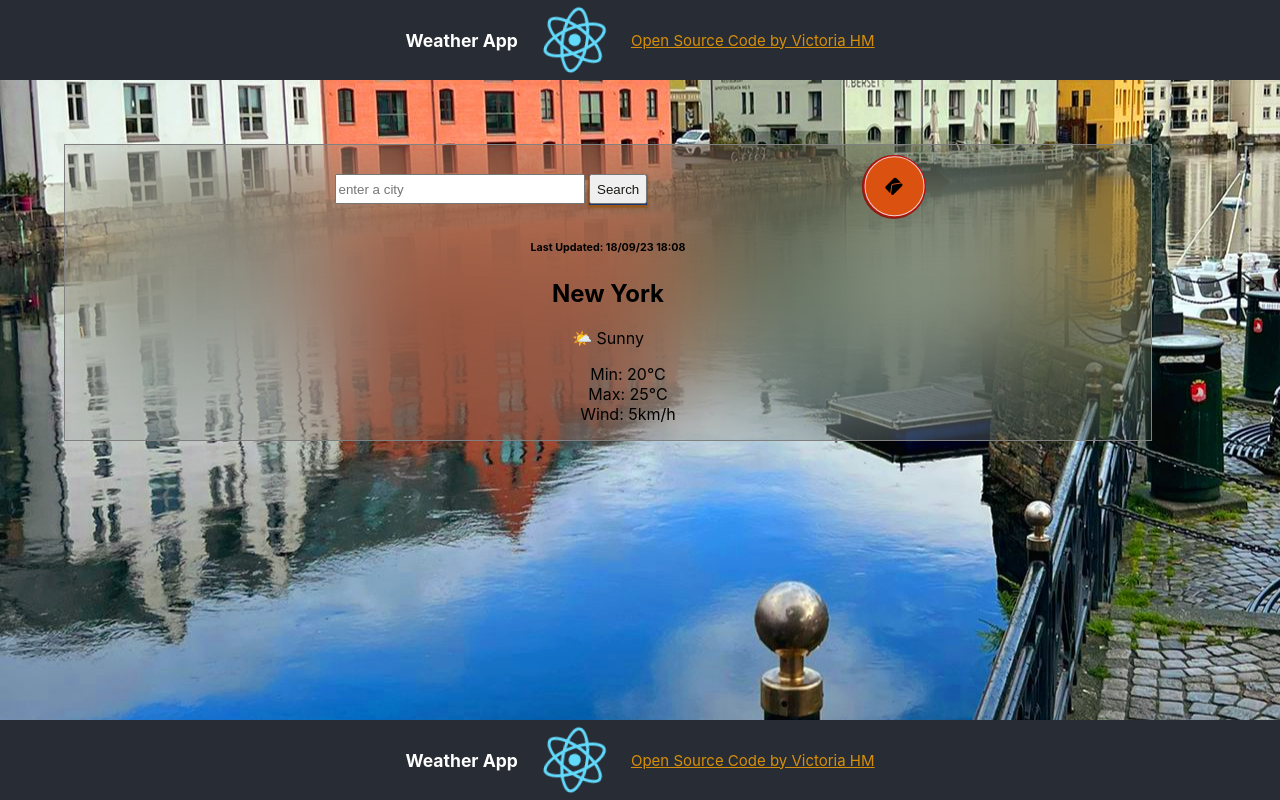
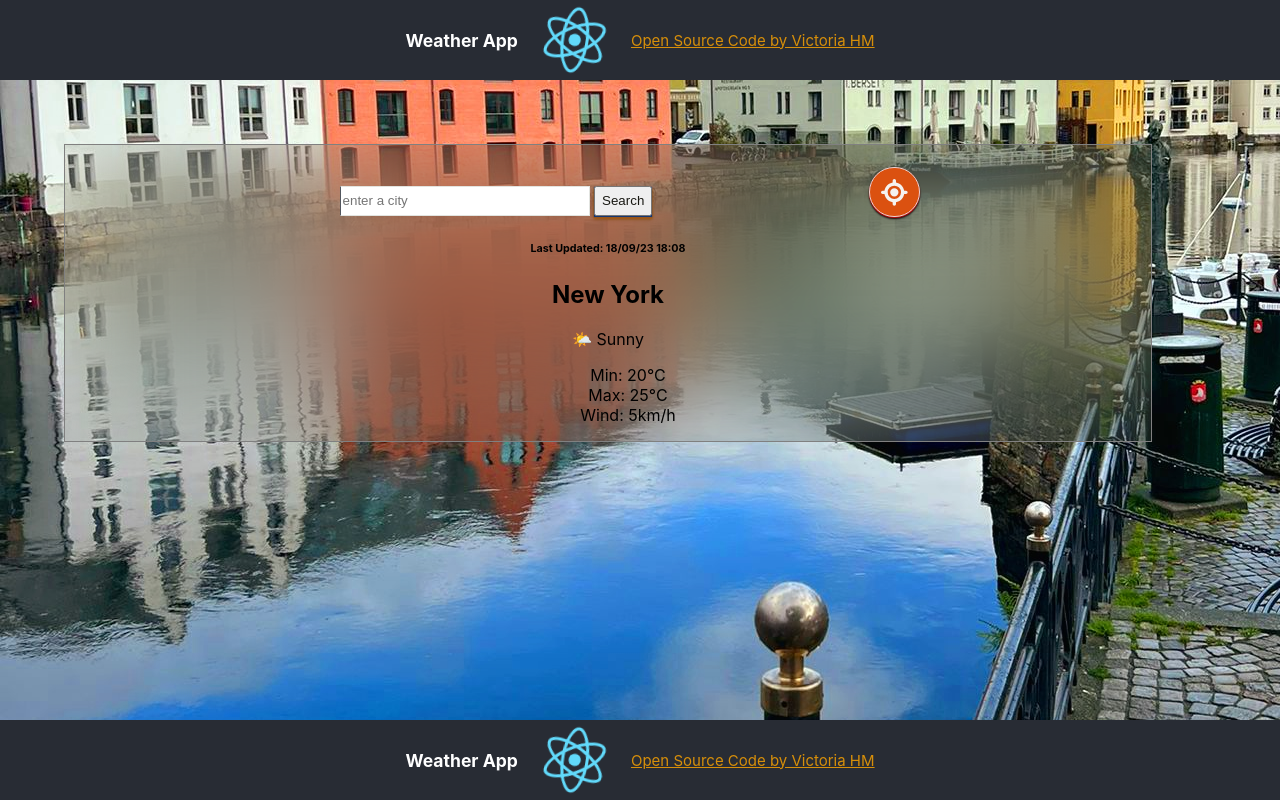
Before and after one commit to hewittmv/my-weather-react-app, a React (Create React App) app: page / in a window 1280 px wide. Built offline with nearby package versions, Linux system fonts and the light colour scheme.

Commit message:
change mylocation icon color

```diff
--- a/src/App.css
+++ b/src/App.css
@@ -57,15 +57,12 @@ button {
   border: 1px solid #ecd2d2;
   background-color: #db5110;
   border-radius: 50%;
-  box-shadow: 0px 0px 0px 1px #ca1010, 1px 0px 0px 2px #86200f;
-  padding: 2%;
-  transform: rotate(135deg);
-  font-weight: bold;
-  font-size: 15px;
+  box-shadow: 0px 1px 1px #ca1010, 0px 2px 2px #060100;
+  padding: 1%;
   cursor: pointer;
   display: inline-flex;
   margin-left: 20%;
-  margin-top: 1%;
+  margin-top: 2%;
 }
 
 li {
@@ -78,13 +75,15 @@ li {
   backdrop-filter: blur(60px);
 }
 .form {
-  margin-top: 2%;
+  margin-top: 1%;
   margin-left: 4%;
   display: inline-block;
 }
 .text-input {
   width: 250px;
   height: 30px;
+  border: 1.5px solid #e2e4e0;
+  border-left: 1.5px solid #52565e;
 }
 .search-button {
   height: 30px;
--- a/src/App.js
+++ b/src/App.js
@@ -2,7 +2,7 @@ import logo from "./logo.svg";
 import "./App.css";
 import Search from "./Search";
 import { FontAwesomeIcon } from "@fortawesome/react-fontawesome";
-import { faEnvelope } from "@fortawesome/free-solid-svg-icons";
+import { faLocationCrosshairs } from "@fortawesome/free-solid-svg-icons";
 
 function App() {
   return (
@@ -23,7 +23,11 @@ function App() {
       <div className="city-weather">
         <Search />
         <button>
-          <FontAwesomeIcon icon={faEnvelope} />
+          <FontAwesomeIcon
+            icon={faLocationCrosshairs}
+            size="2xl"
+            style={{ color: "#f5f2f0" }}
+          />
         </button>
         <h6>Last Updated: 18/09/23 18:08 </h6>
         <h2>New York</h2>
```
